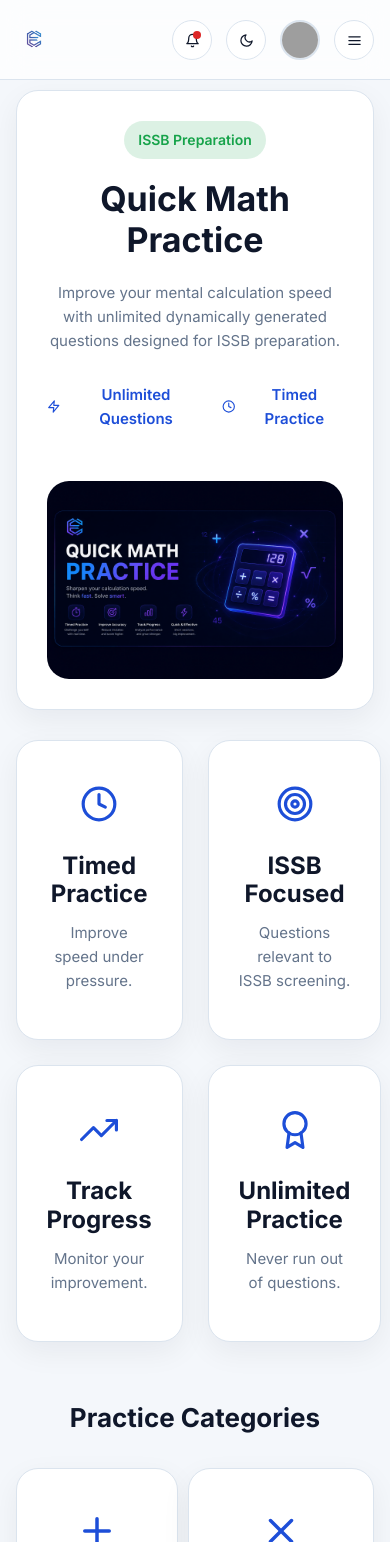
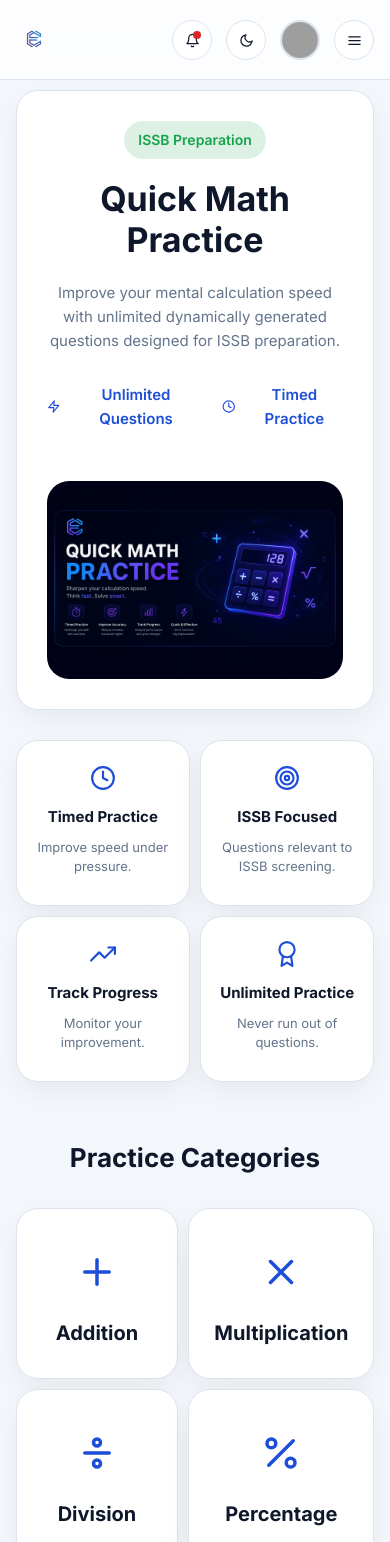
Before and after one commit to examitics/examitics, a React (Vite) app: page /quick-math in a window 390 px wide. Shown: the top 1542 px of the page. Built offline with nearby package versions, Linux system fonts and the light colour scheme; grey boxes are pictures that could not be loaded.

Commit message:
small improvements

```diff
--- a/src/pages/QuickMath/QuickMath.css
+++ b/src/pages/QuickMath/QuickMath.css
@@ -135,3 +135,105 @@
     padding: 40px 25px;
   }
 }
+
+/* ---------------------------------------- */
+.qm-features {
+  display: grid;
+  grid-template-columns: repeat(4, minmax(0, 1fr));
+  gap: 24px;
+  margin-bottom: 60px;
+}
+
+.qm-feature {
+  padding: 30px 20px;
+  text-align: center;
+  min-width: 0; /* Prevents overflow */
+}
+
+.qm-feature-icon {
+  font-size: 38px;
+  color: var(--color-primary);
+  margin-bottom: 20px;
+}
+
+.qm-feature h3 {
+  margin-bottom: 12px;
+  font-size: 20px;
+  word-break: break-word;
+}
+
+.qm-feature p {
+  word-break: break-word;
+}
+/* ==========================
+   TABLET
+========================== */
+
+@media (max-width: 992px) {
+
+  .qm-features {
+    grid-template-columns: repeat(2, 1fr);
+    gap: 18px;
+  }
+
+}
+
+/* ==========================
+   MOBILE
+========================== */
+
+@media (max-width: 768px) {
+
+  .qm-features {
+    grid-template-columns: repeat(2, 1fr);
+    gap: 14px;
+  }
+
+  .qm-feature {
+    padding: 18px 12px;
+  }
+
+  .qm-feature-icon {
+    font-size: 30px;
+    margin-bottom: 12px;
+  }
+
+  .qm-feature h3 {
+    font-size: 17px;
+  }
+
+  .qm-feature p {
+    font-size: 14px;
+  }
+
+}
+
+/* ==========================
+   SMALL PHONES
+========================== */
+
+@media (max-width: 480px) {
+
+  .qm-features {
+    grid-template-columns: repeat(2, 1fr);
+    gap: 10px;
+  }
+
+  .qm-feature {
+    padding: 14px 10px;
+  }
+
+  .qm-feature-icon {
+    font-size: 26px;
+  }
+
+  .qm-feature h3 {
+    font-size: 15px;
+  }
+
+  .qm-feature p {
+    font-size: 13px;
+    line-height: 1.4;
+  }
+
+}
```
